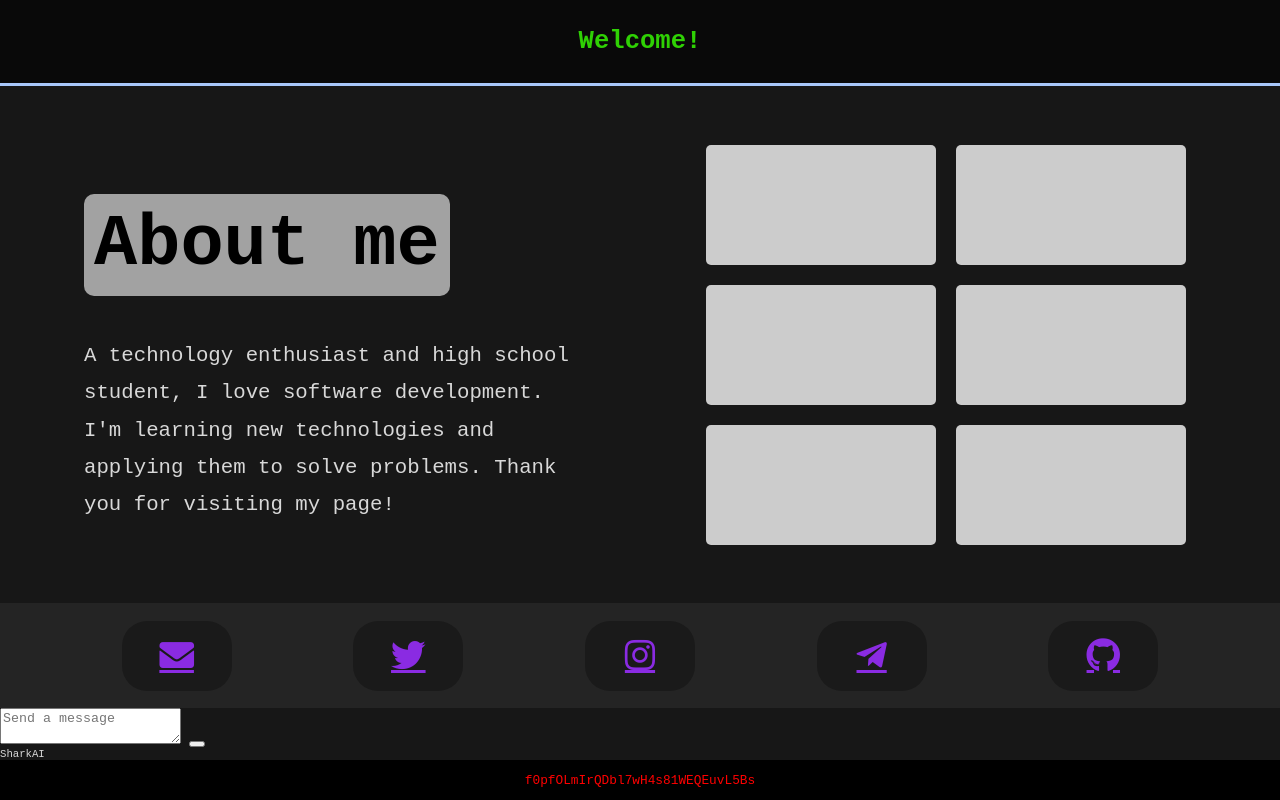
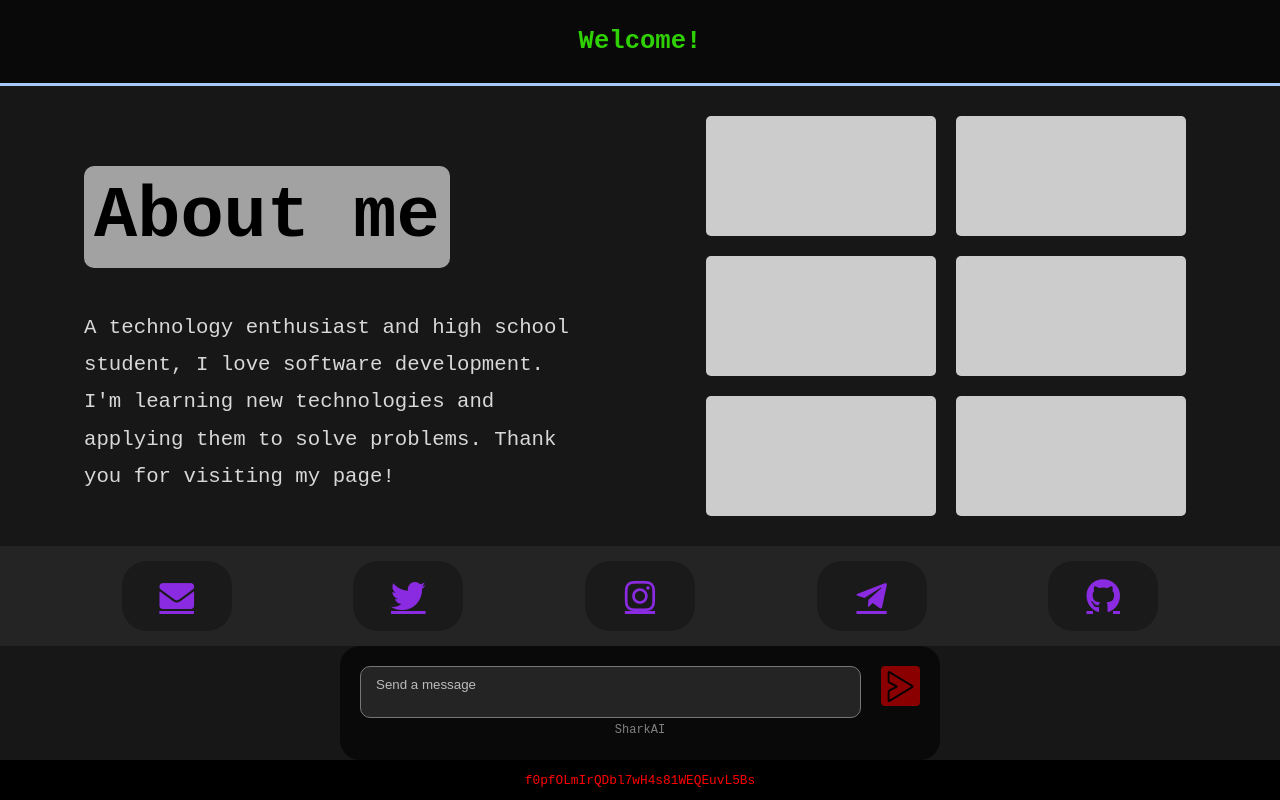
Before and after one commit to FeroxShark/FeroxPage, a plain HTML site: page index.html in a window 1280 px wide. Drawn offline with Linux system fonts and the light colour scheme; some icons are missing.

Commit message:
Update style.css

```diff
--- a/style.css
+++ b/style.css
@@ -1,3 +1,4 @@
+/* Set up the basic styles for the page */
 body {
     display: flex;
     flex-direction: column;
@@ -15,6 +16,7 @@ body {
     background-position: center center;
   }
 
+  /* Style the header section */
   .header {
     background-color: rgba(0, 0, 0, 0.6);
     color: rgb(249, 248, 248);
@@ -25,6 +27,7 @@ body {
     display: inline-block;
   }
 
+  /* Position the weather information */
   #weather-info {
     position: absolute;
     top: 10px;
@@ -32,12 +35,13 @@ body {
     text-align: right;
   }
 
+  /* Style the location and temperature */
   #location, #temp {
     font-size: 1.2em;
     color: #ffffff;
   }
 
-
+  /* Style the main heading */
   h1 {
     display: block;
     font-size: 2em;
@@ -48,6 +52,7 @@ h1 {
     font-weight: bold;
   }
 
+  /* Set up the main content section */
   .main-content {
     display: flex;
     flex-direction: column;
@@ -56,36 +61,42 @@ h1 {
     padding: 20px;
   }
 
+  /* Style the "about me" section */
   .about-me {
     width: 100%;
     text-align: left;
   }
 
+  /* Style the heading within the "about me" section */
   .about-me h2 {
     font-size: 2.5em;
     margin-bottom: 20px;
   }
 
+  /* Style the paragraphs within the "about me" section */
   .about-me p {
     font-size: 1.2em;
     line-height: 1.8;
   }
 
+  /* Set up the content boxes section */
   .content-boxes {
     display: flex;
     flex-direction: column;
     align-items: center;
-    width: 100%; /* Este valor puede ser aumentado para hacer los rectángulos más grandes */
+    width: 100%;
   }
 
+  /* Style the content boxes */
   .box {
-    width: 70%; /* Este valor ajusta el ancho de los rectángulos. Podrías aumentarlo hasta un 100% para que ocupen todo el ancho de su contenedor padre. */
-    height: 120px; /* Este valor ajusta la altura de los rectángulos. Podrías aumentarlo para hacer los rectángulos más altos. */
+    width: 70%;
+    height: 120px;
     background: #ccc;
     margin: 2%;
     border-radius: 5px;
   }
 
+  /* Style the heading within the main content section */
   .main-content h2 {
     background-color: rgba(255, 255, 255, 0.6);
     color: rgb(0, 0, 0);
@@ -96,6 +107,7 @@ h1 {
     border-radius: 10px;
   }
 
+  /* Style the contact section */
   .contact {
     display: flex;
     justify-content: space-evenly;
@@ -105,6 +117,7 @@ h1 {
     padding: 15px 0px;
   }
 
+  /* Style the contact icons */
   .contact-icon {
     display: flex;
     justify-content: center;
@@ -120,17 +133,121 @@ h1 {
     transition: all 0.3s ease;
   }
 
+  /* Apply hover effect to the contact icons */
   .contact-icon:hover {
     transform: scale(1.1);
     color: #ffffff;
   }
 
+  /* Style links */
   a:-webkit-any-link {
     color: #8A2BE2;
     cursor: pointer;
     text-decoration: underline;
   }
 
+  /* Create spacing */
+  #spacer {
+    height: 20px;
+  }
+
+  /* Style the chat container */
+  #chat {
+    background-color: rgba(0, 0, 0, 0.6);
+    width: 600px;
+    border-radius: 20px;
+    padding: 20px;
+    box-sizing: border-box;
+    margin: auto;
+    max-height: 600px;
+    overflow: auto;
+    display: flex;
+    flex-direction: column;
+  }
+
+  /* Style the chat container and its elements */
+  #chat-container {
+    display: flex;
+    flex-direction: column;
+    align-items: center;
+  }
+
+  /* Style the input group */
+  #input-group {
+    display: flex;
+    width: 100%;
+  }
+
+  /* Style the last child of chat div */
+  #chat div:last-child {
+    display: flex;
+  }
+
+  /* Style the chat messages */
+  #chat-messages {
+    height: auto;
+    border: none;
+    padding: 10px;
+    margin-bottom: 10px;
+  }
+
+  /* Style the chat input area */
+  #chat-input-area {
+    display: flex;
+    justify-content: space-between;
+    align-items: center;
+  }
+
+  /* Style the chat input */
+  #chat-input {
+    width: calc(100% - 50px);
+    resize: none;
+    background-color: rgb(36, 36, 36);
+    color: white;
+    padding: 10px 15px;
+    box-sizing: border-box;
+    flex-grow: 1;
+    border-radius: 10px;
+    margin-right: 10px;
+    font-family: Arial, sans-serif;
+  }
+
+  /* Style the placeholder text of chat input */
+  #chat-input::placeholder {
+    color: #bbb;
+  }
+
+  /* Style the Shark AI text */
+  #shark-ai {
+    color: gray;
+    font-size: 12px;
+    text-align: center;
+    display: block;
+    margin: 5px;
+  }
+
+  /* Style the chat submit button */
+  #chat-submit {
+    width: 40px;
+    height: 40px;
+    background-color: darkred;
+    color: white;
+    border: none;
+    border-radius: 10%;
+    cursor: pointer;
+    background-image: url('send.png');
+    background-size: contain;
+    background-repeat: no-repeat;
+    background-position: center;
+    margin-left: 10px;
+  }
+
+  /* Apply active state to chat submit button */
+  #chat-submit.active {
+    background-color: green;
+  }
+
+  /* Style the footer section */
   .footer {
     display: flex;
     justify-content: center;
@@ -141,6 +258,7 @@ a:-webkit-any-link {
     padding: 5px 0px;
   }
 
+  /* Media query for larger screens */
   @media screen and (min-width: 768px) {
     .main-content {
       flex-direction: row;
@@ -162,10 +280,11 @@ a:-webkit-any-link {
     }
   }
 
+  /* Media query for medium-sized screens */
   @media screen and (max-width: 1080px) {
     .main-content {
       flex-direction: column;
-        padding: 10px; /* Disminuir este valor para mover el texto más cerca del borde izquierdo */
+      padding: 10px;
     }
 
     .about-me, .content-boxes {
@@ -175,26 +294,23 @@ a:-webkit-any-link {
     }
 
     .box {
-        width: 90%; /* Aumentar este valor para hacer los rectángulos más grandes */
+      width: 90%;
       margin-bottom: 12px;
     }
   }
 
-/* Consulta de medios para pantallas de hasta 600px de ancho */
+  /* Media query for smaller screens */
   @media screen and (max-width: 600px) {
-    /* Modificando el tamaño de la fuente para los mensajes en dispositivos móviles */
     .user-message, .chatbot-message {
-        font-size: 0.8em; /* Ajusta este valor según sea necesario */
+      font-size: 0.8em;
     }
 
-    /* Modificando el tamaño de la caja de entrada de chat en dispositivos móviles */
     #chat-input {
-        font-size: 0.8em; /* Ajusta este valor según sea necesario */
-        height: 200px; /* Ajusta este valor según sea necesario */
+      font-size: 0.8em;
+      height: 200px;
     }
 
-    /* Ajustando el tamaño y el margen de los mensajes */
     .user-message, .chatbot-message {
-        margin: 5px 0; /* Disminuye el margen para que los mensajes ocupen menos espacio */
+      margin: 5px 0;
     }
   }
```
Lines whose indentation alone changed are shown as unchanged.
